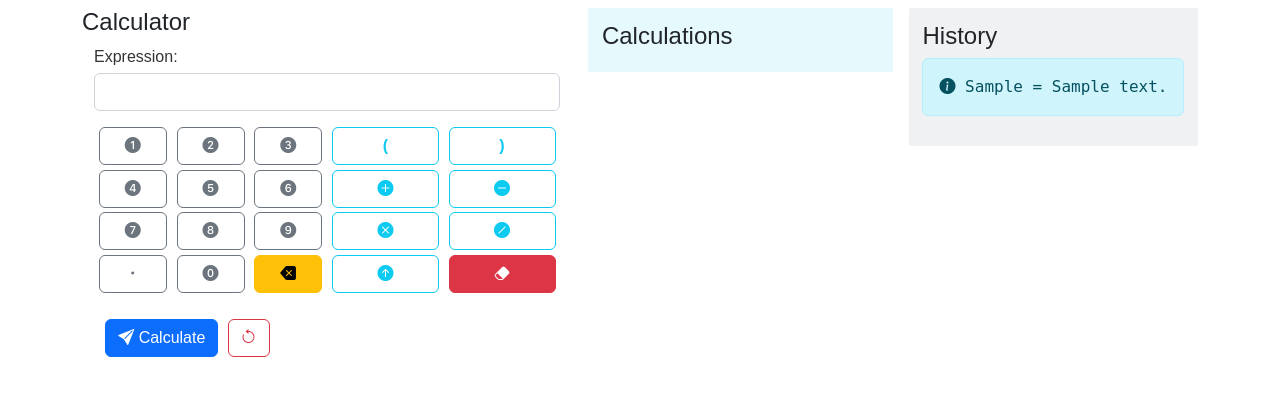
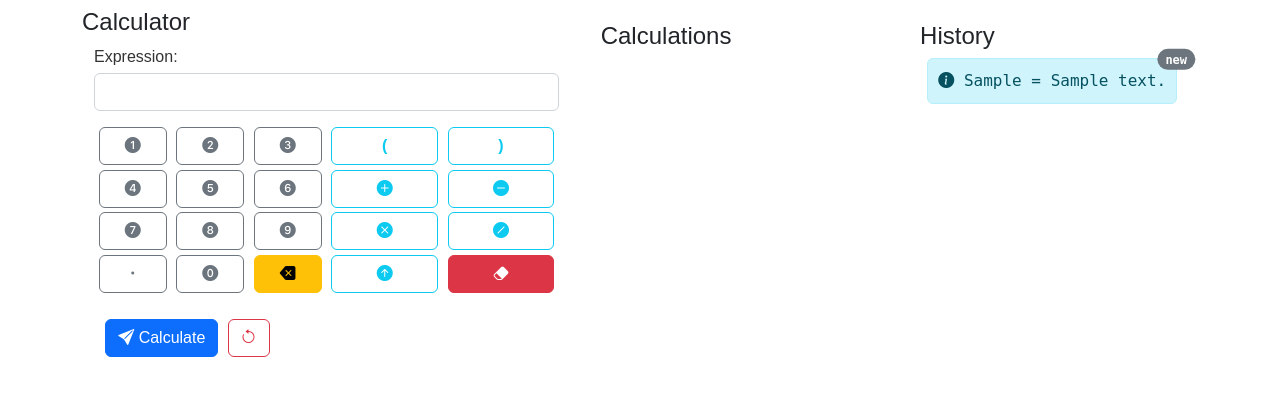
Before and after one commit to mahdihaghverdi/plumacalc, a Django app: page / in a window 1280 px wide. Shown: the part 56-452 px from the top of the page. Run offline with Django 4.2, Linux system fonts and the light colour scheme; tables that the repository leaves empty hold one stand-in row (values such as "Sample post").

Commit message:
add a badge to history

```diff
--- a/calculator/templates/calculator/index.html
+++ b/calculator/templates/calculator/index.html
@@ -112,7 +112,7 @@
                 </div>
             {% endblock %}
             {% block postfix_result %}
-                <div class="flex-fill bg-info bg-opacity-10 align-self-start"
+                <div class="flex-fill bg-light bg-opacity-10 align-self-start"
                      style="margin-right: 1rem; margin-left: 1rem; padding: .85rem">
                     <h4>Calculations</h4>
                     {% if postfix %}
@@ -133,14 +133,22 @@
                 </div>
             {% endblock %}
             {% block sidebar %}
-                <div class="bg-opacity-10 bg-secondary align-self-start flex-sm-column"
+                <div class="align-self-start flex-sm-column"
                      style="padding: .85rem; border-radius: 2px">
                     <h4>History</h4>
                     {% if history %}
                         {% for hist in history %}
-                            <div class="alert alert-info" role="alert" style="font-family: monospace">
-                                <i class="bi bi-info-circle-fill"></i> {{ hist|truncatechars:40 }}
-                            </div>
+                            {% if forloop.counter == 1 %}
+                                <div class="alert alert-info" role="alert" style="font-family: monospace; padding: 10px; margin-right: 0.45rem; margin-left: 0.45rem">
+                                    <i class="bi bi-info-circle-fill"></i> {{ hist|truncatechars:40 }}
+                                    <span class="position-absolute top-0 start-100 translate-middle badge rounded-pill bg-secondary">new<span class="visually-hidden">unread messages</span></span>
+                                </div>
+                            {% else %}
+                                <div class="alert alert-info" role="alert" style="font-family: monospace; padding: 10px; margin-right: 0.45rem; margin-left: 0.45rem">
+                                    <i class="bi bi-info-circle-fill"></i> {{ hist|truncatechars:40 }}
+                                </div>
+                            {% endif %}
+
                         {% endfor %}
                     {% endif %}
                 </div>
```
